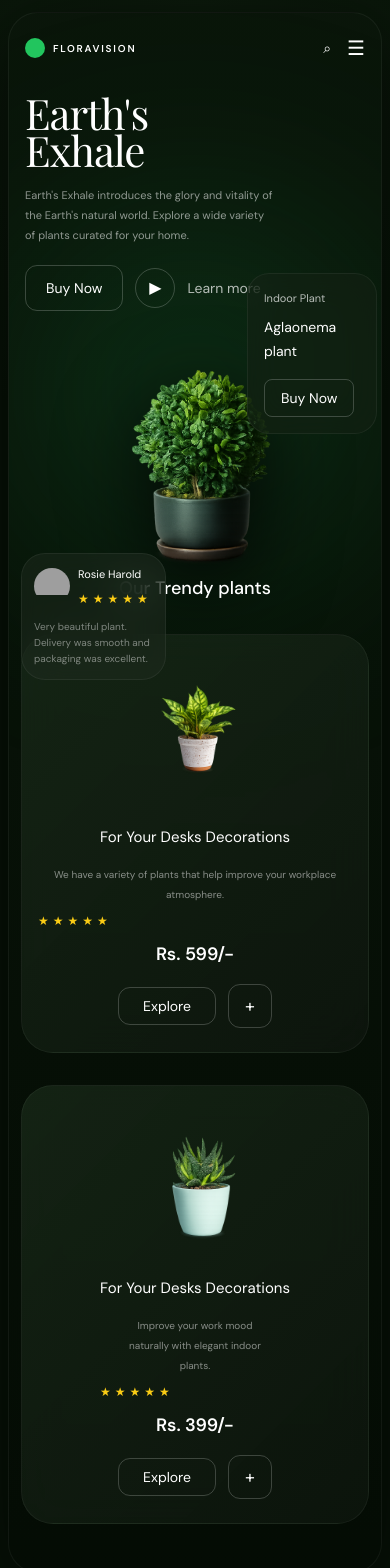
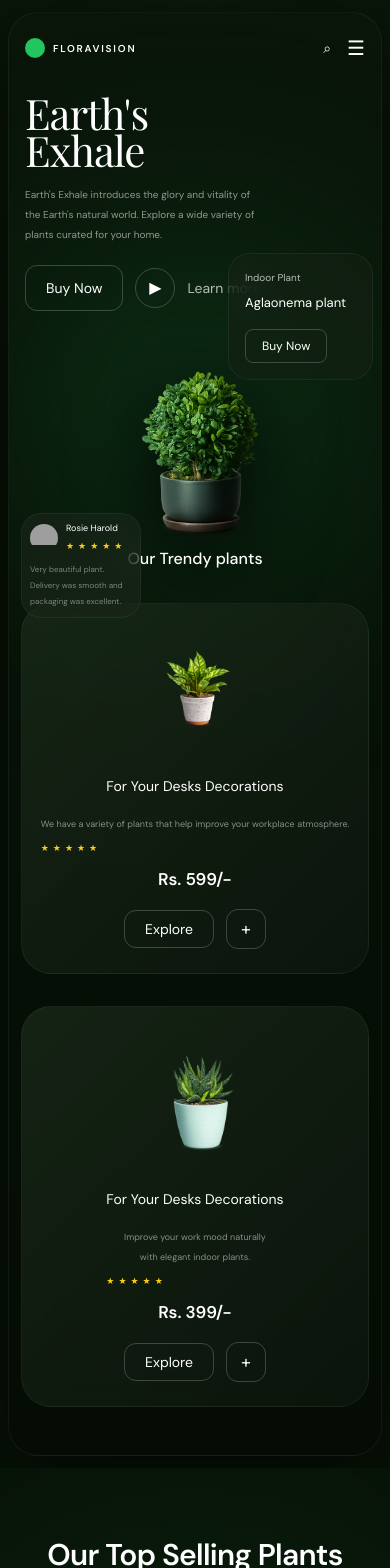
Before and after one commit to tarunchavali46/floravision, a Next.js app: page / in a window 390 px wide. Shown: the top 1568 px of the page. Built offline with nearby package versions, Linux system fonts and the light colour scheme; grey boxes are pictures that could not be loaded; a web font is replaced by a local one.

Commit message:
Fixed mobile review card

```diff
--- a/components/Hero.jsx
+++ b/components/Hero.jsx
@@ -3,9 +3,12 @@ import Link from 'next/link'
 
 function Stars() {
   return (
-    <div className='flex items-center gap-1 mt-2'>
+    <div className='flex items-center gap-1 mt-1'>
       {[1, 2, 3, 4, 5].map((star) => (
-        <span key={star} className='text-yellow-400 text-xs'>
+        <span
+          key={star}
+          className='text-yellow-400 text-[9px] md:text-xs'
+        >
           ★
         </span>
       ))}
@@ -16,14 +19,14 @@ function Stars() {
 export default function Hero() {
   return (
     <section
-      className='min-h-screen px-2 sm:px-4 py-3 sm:py-6 flex justify-center overflow-hidden'
+      className='min-h-screen flex justify-center px-2 sm:px-4 py-3 sm:py-6 overflow-hidden'
       style={{
         background:
           'radial-gradient(circle at top, rgba(31,58,31,0.20), transparent 28%), #071207',
       }}
     >
       <div
-        className='relative w-full max-w-[480px] mx-auto overflow-hidden rounded-[30px] sm:rounded-[36px]'
+        className='relative w-full max-w-[480px] mx-auto overflow-hidden rounded-[30px] md:rounded-[36px]'
         style={{
           background:
             'linear-gradient(to bottom, rgba(10,22,10,0.97), rgba(4,12,4,0.98))',
@@ -31,14 +34,13 @@ export default function Hero() {
           boxShadow: '0 20px 80px rgba(0,0,0,0.65)',
         }}
       >
-        {/* background glow */}
+        {/* glow */}
         <div className='absolute inset-0 overflow-hidden'>
-          <div className='absolute top-[220px] left-1/2 -translate-x-1/2 w-[320px] h-[320px] rounded-full bg-green-500/20 blur-[120px]' />
+          <div className='absolute top-[240px] left-1/2 -translate-x-1/2 w-[320px] h-[320px] rounded-full bg-green-500/20 blur-[120px]' />
         </div>
 
         {/* navbar */}
         <div className='relative z-20 flex items-center justify-between px-4 sm:px-5 pt-5'>
-          {/* logo */}
           <div className='flex items-center gap-2'>
             <div className='w-5 h-5 rounded-full bg-green-500 flex-shrink-0' />
 
@@ -63,26 +65,26 @@ export default function Hero() {
         </div>
 
         {/* hero content */}
-        <div className='relative z-10 px-4 sm:px-5 pt-8 sm:pt-10'>
-          <h1 className='font-serif text-white text-[42px] md:text-[58px] leading-[0.88] tracking-tight max-w-[240px] sm:max-w-[280px]'>
+        <div className='relative z-10 px-4 sm:px-5 pt-8 md:pt-10'>
+          <h1 className='font-serif text-white text-[42px] md:text-[58px] leading-[0.88] tracking-tight max-w-[210px] md:max-w-[280px]'>
             Earth&apos;s Exhale
           </h1>
 
-          <p className='mt-4 max-w-[250px] text-[11px] leading-5 text-white/55'>
+          <p className='mt-4 max-w-[240px] text-[10px] md:text-[11px] leading-5 text-white/55'>
             Earth&apos;s Exhale introduces the glory and vitality of the Earth&apos;s
             natural world. Explore a wide variety of plants curated for your home.
           </p>
 
           {/* buttons */}
-          <div className='mt-5 flex flex-wrap items-center gap-3 sm:gap-4'>
+          <div className='mt-5 flex items-center gap-3 flex-wrap'>
             <Link
               href='/shop'
-              className='rounded-xl border border-white/20 px-5 sm:px-6 py-3 text-sm text-white transition hover:bg-white/5'
+              className='rounded-xl border border-white/20 px-5 py-3 text-sm text-white transition hover:bg-white/5'
             >
               Buy Now
             </Link>
 
-            <button className='flex h-10 w-10 sm:h-11 sm:w-11 items-center justify-center rounded-full border border-white/20 text-white'>
+            <button className='w-10 h-10 rounded-full border border-white/20 flex items-center justify-center text-white'>
               ▶
             </button>
 
@@ -94,37 +96,37 @@ export default function Hero() {
 
         {/* floating product card */}
         <div
-          className='absolute right-1 sm:right-3 top-[260px] sm:top-[170px] z-20 w-[130px] sm:w-[200px] rounded-[22px] sm:rounded-[26px] px-4 sm:px-6 py-4 sm:py-5'
+          className='absolute right-2 md:right-5 top-[240px] md:top-[170px] z-20 w-[145px] md:w-[200px] rounded-[22px] md:rounded-[26px] px-4 md:px-6 py-4 md:py-5'
           style={{
             background: 'rgba(20,34,20,0.55)',
             border: '1px solid rgba(255,255,255,0.06)',
             backdropFilter: 'blur(18px)',
           }}
         >
-          <p className='mb-2 text-[11px] sm:text-xs text-white/70'>
+          <p className='mb-2 text-[10px] md:text-xs text-white/70'>
             Indoor Plant
           </p>
 
-          <h3 className='mb-4 text-[14px] sm:text-[17px] leading-6 text-white'>
+          <h3 className='mb-4 text-[13px] md:text-[17px] leading-5 md:leading-6 text-white'>
             Aglaonema plant
           </h3>
 
-          <button className='rounded-lg border border-white/20 px-4 sm:px-5 py-2 text-sm text-white'>
+          <button className='rounded-lg border border-white/20 px-4 py-2 text-xs md:text-sm text-white'>
             Buy Now
           </button>
         </div>
 
         {/* review card */}
         <div
-          className='absolute left-3 sm:left-5 top-[540px] sm:top-[350px] z-20 w-[145px] sm:w-[150px] rounded-[24px] p-3'
+          className='absolute left-3 md:left-5 top-[500px] md:top-[350px] z-20 w-[120px] md:w-[150px] rounded-[20px] p-2 md:p-3'
           style={{
-            background: 'rgba(35,45,35,0.45)',
-            border: '1px solid rgba(255,255,255,0.06)',
+            background: 'rgba(35,45,35,0.42)',
+            border: '1px solid rgba(255,255,255,0.05)',
             backdropFilter: 'blur(20px)',
           }}
         >
-          <div className='mb-3 flex items-center gap-2'>
-            <div className='overflow-hidden rounded-full w-9 h-9'>
+          <div className='flex items-center gap-2 mb-2'>
+            <div className='overflow-hidden rounded-full w-7 h-7 md:w-9 md:h-9'>
               <Image
                 src='https://images.unsplash.com/photo-1494790108377-be9c29b29330?w=100&q=80'
                 alt='customer'
@@ -135,7 +137,7 @@ export default function Hero() {
             </div>
 
             <div>
-              <p className='text-[11px] text-white'>
+              <p className='text-[9px] md:text-[11px] text-white whitespace-nowrap'>
                 Rosie Harold
               </p>
 
@@ -143,14 +145,14 @@ export default function Hero() {
             </div>
           </div>
 
-          <p className='text-[10px] leading-4 text-white/45'>
+          <p className='text-[8px] md:text-[10px] leading-4 text-white/45'>
             Very beautiful plant. Delivery was smooth and packaging was excellent.
           </p>
         </div>
 
         {/* main plant */}
-        <div className='relative z-10 mt-4 sm:-mt-10 flex justify-center'>
-          <div className='relative w-[260px] h-[260px] sm:w-[330px] sm:h-[330px]'>
+        <div className='relative z-10 flex justify-center mt-6 md:-mt-8'>
+          <div className='relative w-[220px] h-[220px] md:w-[330px] md:h-[330px]'>
             <Image
               src='/images/plant1.png'
               alt='main plant'
@@ -161,16 +163,16 @@ export default function Hero() {
           </div>
         </div>
 
-        {/* section title */}
-        <div className='relative z-10 -mt-3 sm:-mt-8 text-center'>
-          <h2 className='text-[18px] font-medium text-white'>
+        {/* trendy title */}
+        <div className='relative z-10 text-center -mt-2 md:-mt-6'>
+          <h2 className='text-white text-[16px] md:text-[18px] font-medium'>
             Our Trendy plants
           </h2>
         </div>
 
         {/* first card */}
         <div
-          className='relative z-10 mx-3 sm:mx-5 mt-8 overflow-hidden rounded-[32px] sm:rounded-[42px]'
+          className='relative z-10 mx-3 md:mx-5 mt-8 overflow-hidden rounded-[30px] md:rounded-[42px]'
           style={{
             background:
               'linear-gradient(135deg, rgba(32,52,32,0.55), rgba(14,22,14,0.82))',
@@ -178,8 +180,8 @@ export default function Hero() {
             backdropFilter: 'blur(22px)',
           }}
         >
-          <div className='flex flex-col sm:flex-row items-center justify-between gap-4 px-4 sm:px-6 py-6 sm:py-8'>
-            <div className='relative w-[150px] h-[150px] sm:w-[170px] sm:h-[170px] sm:-ml-6'>
+          <div className='flex flex-col md:flex-row items-center justify-between gap-4 px-4 md:px-6 py-6 md:py-8'>
+            <div className='relative w-[130px] h-[130px] md:w-[170px] md:h-[170px] md:-ml-6'>
               <Image
                 src='/images/plant2.png'
                 alt='plant'
@@ -188,27 +190,27 @@ export default function Hero() {
               />
             </div>
 
-            <div className='flex-1 text-center sm:text-left'>
-              <h3 className='mb-4 text-[15px] leading-6 text-white'>
+            <div className='flex-1 text-center md:text-left'>
+              <h3 className='mb-4 text-[14px] md:text-[15px] leading-6 text-white'>
                 For Your Desks Decorations
               </h3>
 
-              <p className='mb-2 text-[10px] leading-5 text-white/50'>
+              <p className='mb-2 text-[9px] md:text-[10px] leading-5 text-white/50'>
                 We have a variety of plants that help improve your workplace atmosphere.
               </p>
 
               <Stars />
 
-              <p className='mt-3 text-[18px] font-semibold text-white'>
+              <p className='mt-3 text-[17px] md:text-[18px] font-semibold text-white'>
                 Rs. 599/-
               </p>
 
-              <div className='mt-4 flex items-center justify-center gap-3 sm:justify-start'>
-                <button className='rounded-xl border border-white/20 px-6 py-2 text-sm text-white'>
+              <div className='mt-4 flex items-center justify-center md:justify-start gap-3'>
+                <button className='rounded-xl border border-white/20 px-5 py-2 text-sm text-white'>
                   Explore
                 </button>
 
-                <button className='h-11 w-11 rounded-xl border border-white/20 text-lg text-white'>
+                <button className='w-10 h-10 rounded-xl border border-white/20 text-lg text-white'>
                   +
                 </button>
               </div>
@@ -218,7 +220,7 @@ export default function Hero() {
 
         {/* second card */}
         <div
-          className='relative z-10 mx-3 sm:mx-5 mt-8 mb-12 overflow-hidden rounded-[32px] sm:rounded-[42px]'
+          className='relative z-10 mx-3 md:mx-5 mt-8 mb-12 overflow-hidden rounded-[30px] md:rounded-[42px]'
           style={{
             background:
               'linear-gradient(135deg, rgba(32,52,32,0.55), rgba(14,22,14,0.82))',
@@ -226,34 +228,34 @@ export default function Hero() {
             backdropFilter: 'blur(22px)',
           }}
         >
-          <div className='flex flex-col-reverse sm:flex-row items-center justify-between gap-4 px-4 sm:px-6 py-6 sm:py-8'>
-            <div className='text-center sm:text-left'>
-              <h3 className='mb-4 text-[15px] leading-6 text-white'>
+          <div className='flex flex-col-reverse md:flex-row items-center justify-between gap-4 px-4 md:px-6 py-6 md:py-8'>
+            <div className='text-center md:text-left'>
+              <h3 className='mb-4 text-[14px] md:text-[15px] leading-6 text-white'>
                 For Your Desks Decorations
               </h3>
 
-              <p className='mb-2 max-w-[150px] text-[10px] leading-5 text-white/50 mx-auto sm:mx-0'>
+              <p className='mb-2 max-w-[150px] mx-auto md:mx-0 text-[9px] md:text-[10px] leading-5 text-white/50'>
                 Improve your work mood naturally with elegant indoor plants.
               </p>
 
               <Stars />
 
-              <p className='mt-3 text-[18px] font-semibold text-white'>
+              <p className='mt-3 text-[17px] md:text-[18px] font-semibold text-white'>
                 Rs. 399/-
               </p>
 
-              <div className='mt-4 flex items-center justify-center gap-3 sm:justify-start'>
-                <button className='rounded-xl border border-white/20 px-6 py-2 text-sm text-white'>
+              <div className='mt-4 flex items-center justify-center md:justify-start gap-3'>
+                <button className='rounded-xl border border-white/20 px-5 py-2 text-sm text-white'>
                   Explore
                 </button>
 
-                <button className='h-11 w-11 rounded-xl border border-white/20 text-lg text-white'>
+                <button className='w-10 h-10 rounded-xl border border-white/20 text-lg text-white'>
                   +
                 </button>
               </div>
             </div>
 
-            <div className='relative w-[150px] h-[150px] sm:w-[180px] sm:h-[180px]'>
+            <div className='relative w-[140px] h-[140px] md:w-[180px] md:h-[180px]'>
               <Image
                 src='/images/plant3.png'
                 alt='plant'
```
